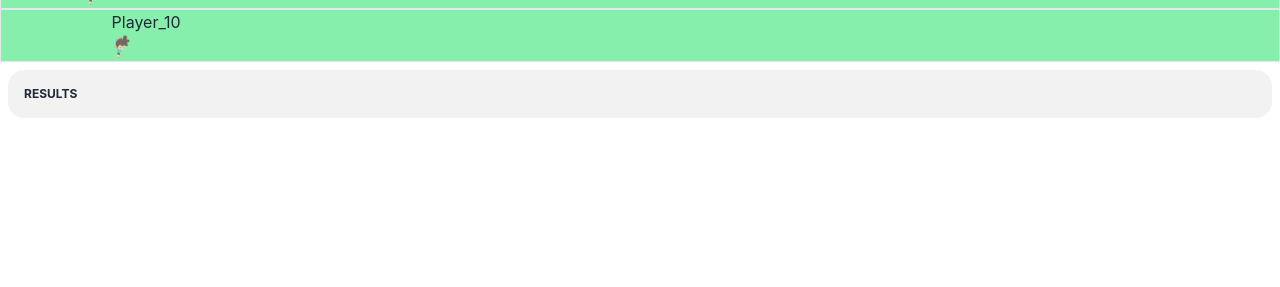
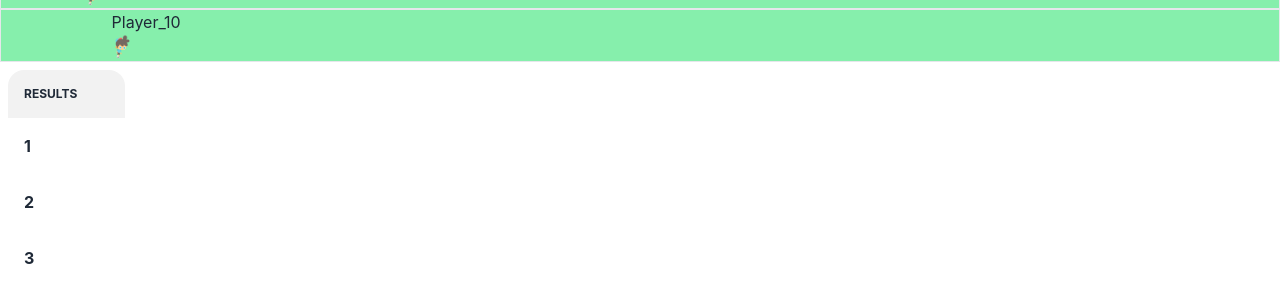
Before and after one commit to jamespohalloran/draft-calculator, a Next.js app: page / in a window 1280 px wide. Both pictures are taken after a click on the button "START RACE". Shown: the part 513-800 px from the top of the page. Built offline with nearby package versions, Linux system fonts and the light colour scheme.

Commit message:
table styling

```diff
--- a/pages/index.tsx
+++ b/pages/index.tsx
@@ -204,22 +204,24 @@ const RaceTrack = observer(
           ))}
         </div>
 
+        {running && (
           <div className="m-2">
-          <table className="table-auto table w-full">
+            <table className="table-auto table">
               <thead>
                 <tr>
                   <th>Results</th>
                   <th></th>
                 </tr>
               </thead>
-            {race.results.map((racer, i) => (
-              <tr key={racer.id}>
-                <td>{i + 1}</td>
-                <td>{racer.name}</td>
+              {race.racers.map((_, i) => (
+                <tr key={i}>
+                  <th>{i + 1}</th>
+                  <td>{race.results.length > i ? race.results[i].name : ""}</td>
                 </tr>
               ))}
             </table>
           </div>
+        )}
       </>
     );
   }
```
Lines whose indentation alone changed are shown as unchanged.
